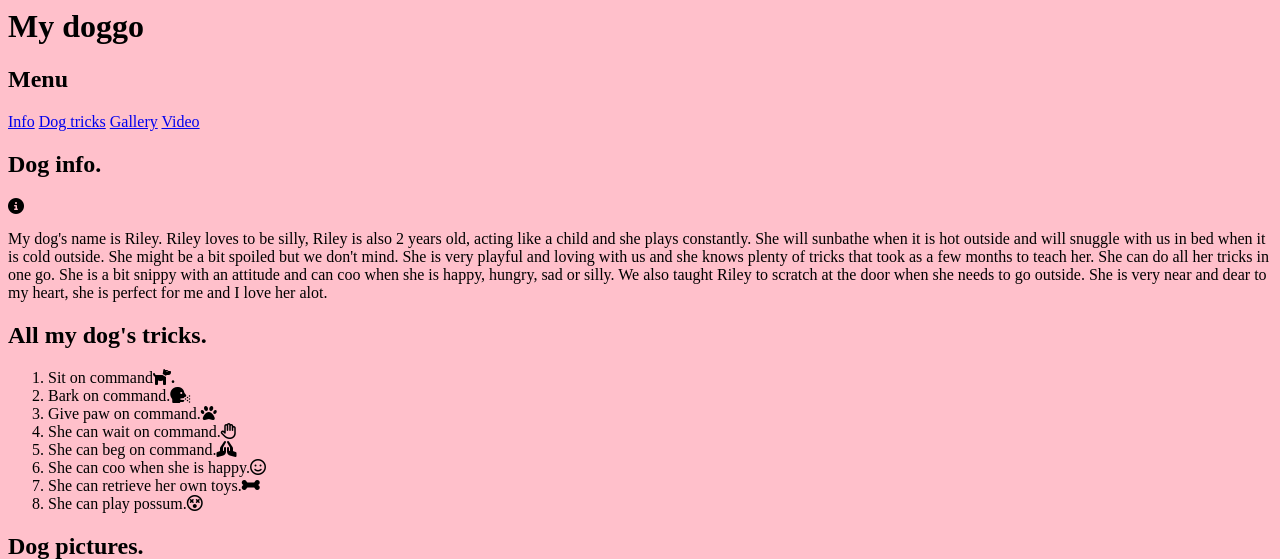
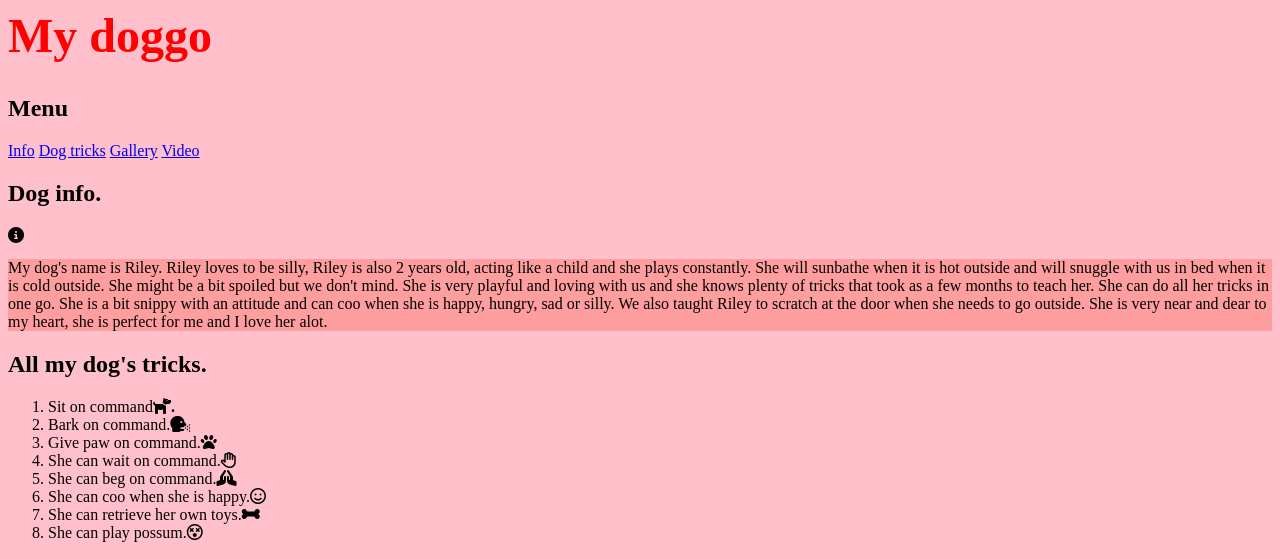
Before and after one commit to Newblet699/firstProject, a plain HTML site: page index.html in a window 1280 px wide. Shown: the top 559 px of the page. Drawn offline with Linux system fonts and the light colour scheme.

Commit message:
New colors.

```diff
--- a/resources/css/style.css
+++ b/resources/css/style.css
@@ -1 +1,11 @@
 *{background-color:pink;}
+
+h1 {
+    font-size: 3rem;
+    color:red;
+}
+
+p{
+    background-color: rgb(255, 158, 158);
+    color:rgb(0, 0, 0)
+}
```
